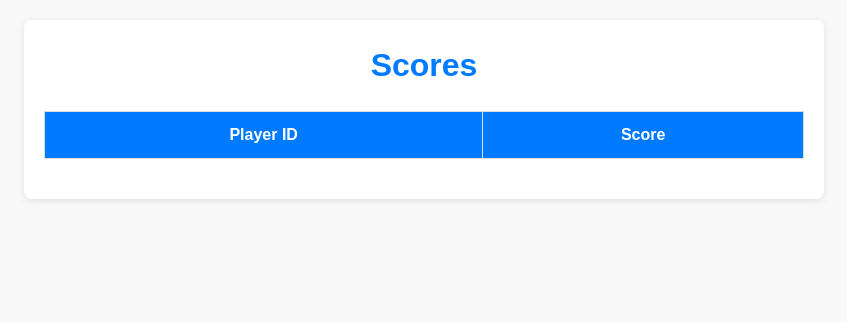
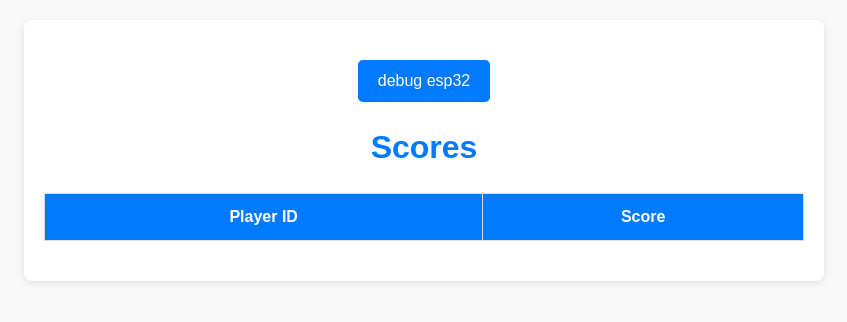
Before and after one commit to blokidde/Blokboy-gaming-device, a PHP site: page / in a window 1280 px wide. Shown: the top 322 px of the page, without its empty margins (216-1063 px from the left). Run offline with PHP 8.4, Linux system fonts and the light colour scheme; data that the repository does not hold is empty.

Commit message:
added button in html and css for the button

```diff
--- a/web/css/style.css
+++ b/web/css/style.css
@@ -52,3 +52,31 @@
 table tbody tr:hover {
   background-color: #e9e9e9;
 }
+
+
+#sendRequestBtn {
+  background-color: #007BFF;
+  color: white;
+  font-size: 16px;
+  padding: 12px 20px;
+  border: none;
+  border-radius: 5px;
+  cursor: pointer;
+  transition: all 0.3s ease-in-out;
+  display: block;
+  margin: 20px auto;
+}
+
+#sendRequestBtn:hover {
+  background-color: #0056b3;
+}
+
+#sendRequestBtn:active {
+  transform: scale(0.95);
+}
+
+@media (max-width: 600px) {
+  #sendRequestBtn {
+    width: 100%;
+  }
+}
--- a/web/index.html
+++ b/web/index.html
@@ -4,12 +4,13 @@
 <head>
   <meta charset="UTF-8">
   <title>Home</title>
-  <link rel="stylesheet" href="css/style.css?v=1.0">
+  <link rel="stylesheet" href="css/style.css?v=1.1">
   <script src="js/script.js"></script>
 </head>
 
 <body>
   <div class="container">
+    <button id="sendRequestBtn">debug esp32</button>
     <h1>Scores</h1>
     <table id="scoreTable">
       <thead>
```
Lines whose indentation alone changed are shown as unchanged.
